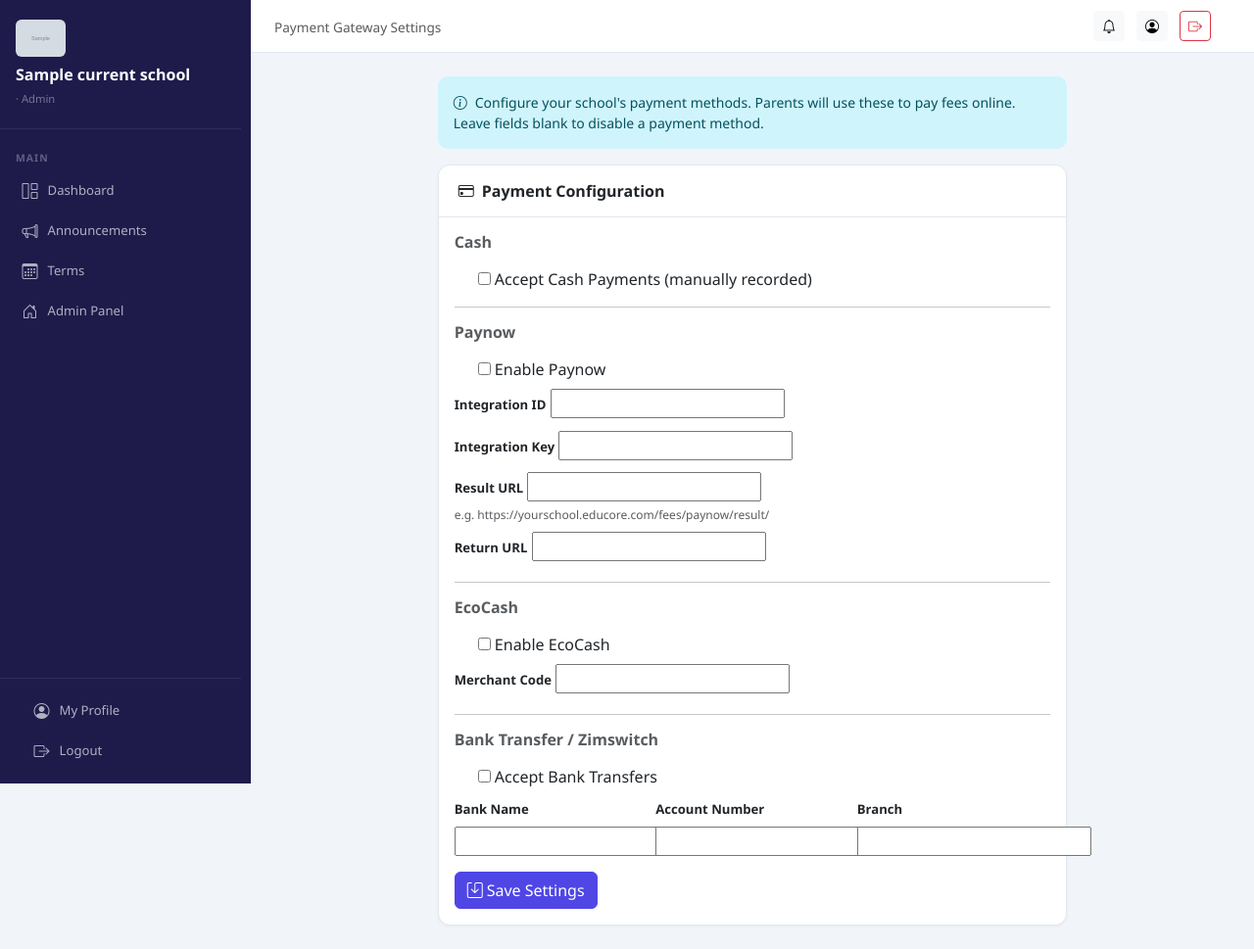
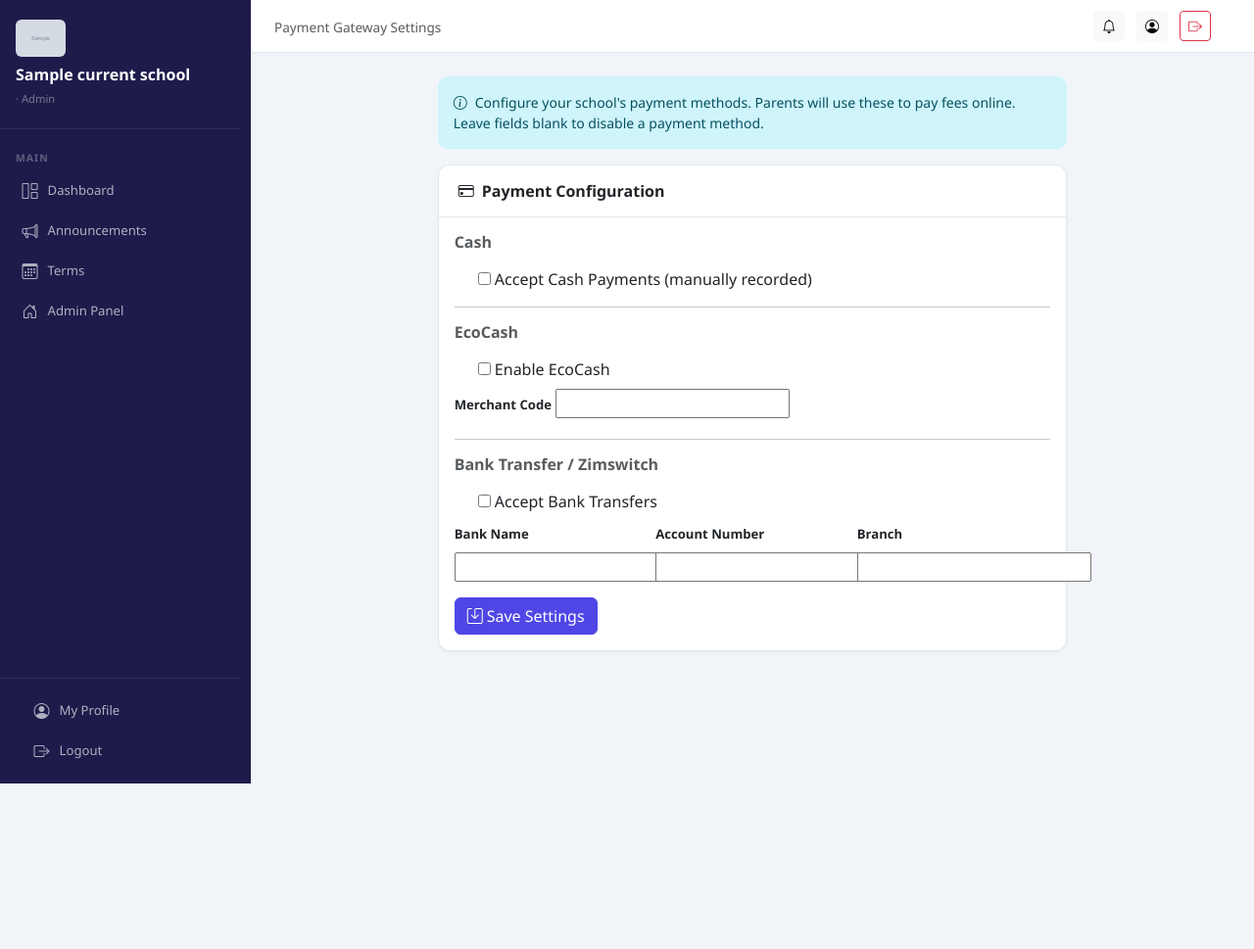
Before and after one commit to Ghost-Coder23/XSaaS, a Django app: template templates/fees/payment_config.html in a window 1280 px wide. Shown: the whole page at 98% size. After the commit the page ends 800 px from the top, so only its background shows below. Run offline with Django 4.2, Linux system fonts and the light colour scheme; the template is opened without the code that fills it: most values are stand-ins (such as "Sample title", 1, 10 or a date in 2020); grey boxes marked "Sample" are stand-in pictures; form fields are guessed from the names that the template uses.

Commit message:
`Removed Paynow payment configuration options`

```diff
--- a/templates/fees/payment_config.html
+++ b/templates/fees/payment_config.html
@@ -14,29 +14,6 @@
           <div class="mb-3 form-check">
             {{ form.accept_cash }}
             <label class="form-check-label" for="{{ form.accept_cash.id_for_label }}">Accept Cash Payments (manually recorded)</label>
-          </div>
-          <hr>
-          <h6 class="fw-semibold mb-3 text-muted">Paynow</h6>
-          <div class="mb-2 form-check">
-            {{ form.accept_paynow }}
-            <label class="form-check-label" for="{{ form.accept_paynow.id_for_label }}">Enable Paynow</label>
-          </div>
-          <div class="mb-2">
-            <label class="form-label fw-semibold" style="font-size:.82rem;">Integration ID</label>
-            {{ form.paynow_integration_id }}
-          </div>
-          <div class="mb-2">
-            <label class="form-label fw-semibold" style="font-size:.82rem;">Integration Key</label>
-            {{ form.paynow_integration_key }}
-          </div>
-          <div class="mb-2">
-            <label class="form-label fw-semibold" style="font-size:.82rem;">Result URL</label>
-            {{ form.paynow_result_url }}
-            <div class="text-muted" style="font-size:.75rem;">e.g. https://yourschool.educore.com/fees/paynow/result/</div>
-          </div>
-          <div class="mb-3">
-            <label class="form-label fw-semibold" style="font-size:.82rem;">Return URL</label>
-            {{ form.paynow_return_url }}
           </div>
           <hr>
           <h6 class="fw-semibold mb-3 text-muted">EcoCash</h6>
```
